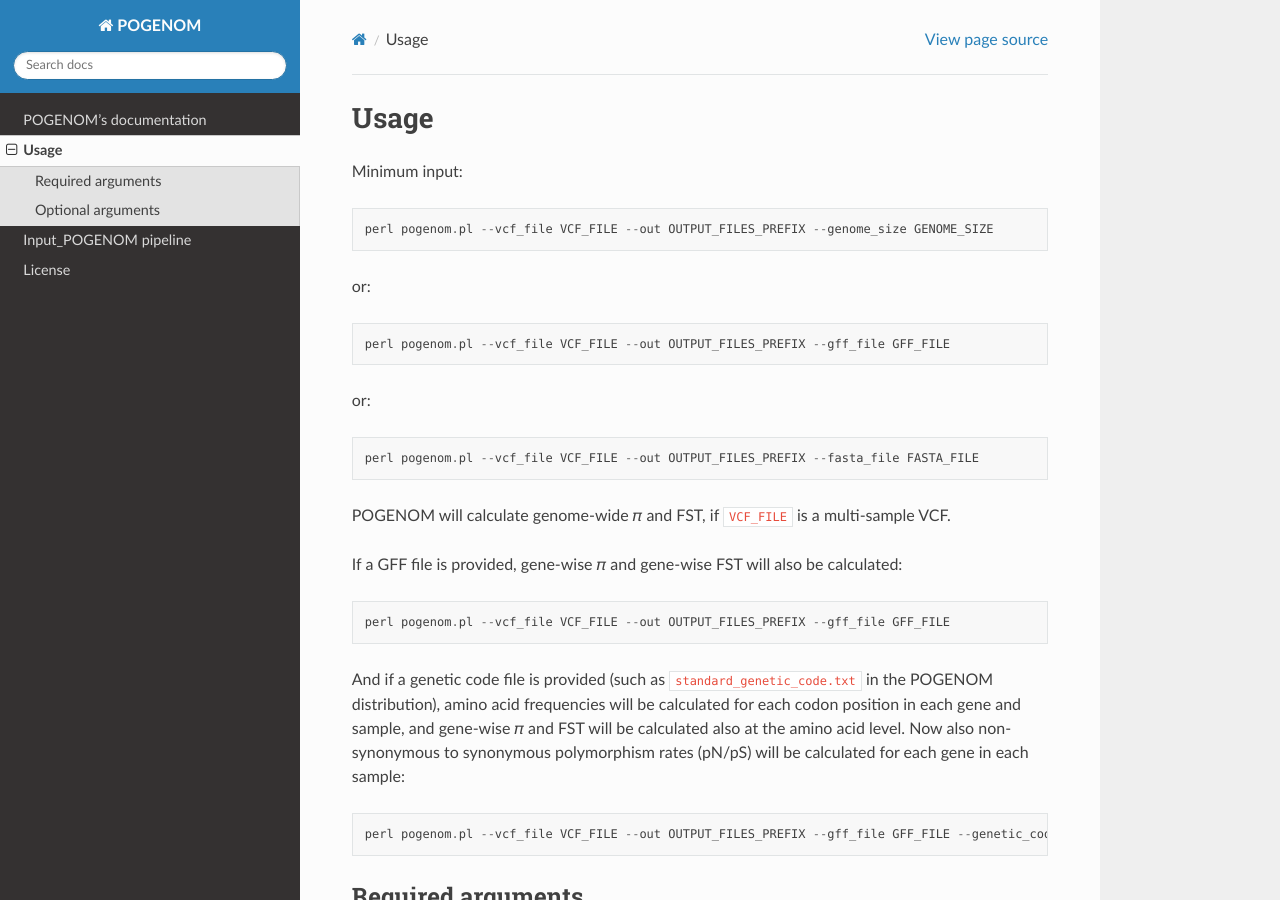
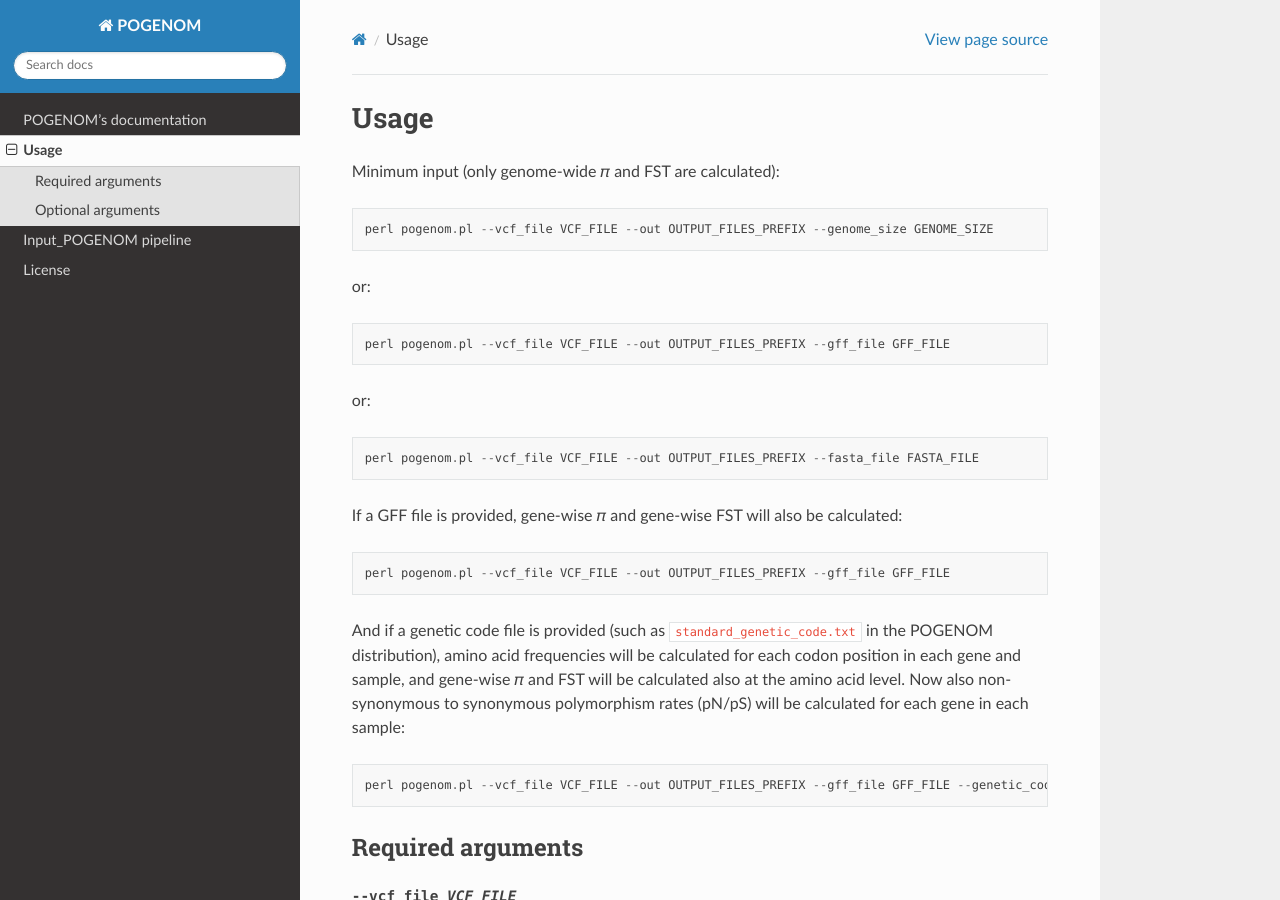
Before and after one commit to EnvGen/POGENOM, a Sphinx documentation site: the page built from docs/source/Usage_POGENOM.rst, in a window 1280 px wide and 900 px high. Built offline with Sphinx 7.4.7 and the Read the Docs theme 2.0.0, drawn with Linux system fonts in a browser that asks for light colours.

Commit message:
Update Usage_POGENOM.rst

```diff
--- a/docs/source/Usage_POGENOM.rst
+++ b/docs/source/Usage_POGENOM.rst
@@ -1,7 +1,7 @@
 Usage
 =====
 
-Minimum input::
+Minimum input (only genome-wide 𝜋 and FST are calculated)::
 
     perl pogenom.pl --vcf_file VCF_FILE --out OUTPUT_FILES_PREFIX --genome_size GENOME_SIZE
 
@@ -12,8 +12,6 @@ or::
 or::
 
     perl pogenom.pl --vcf_file VCF_FILE --out OUTPUT_FILES_PREFIX --fasta_file FASTA_FILE
-
-POGENOM will calculate genome-wide 𝜋 and FST, if ``VCF_FILE`` is a multi-sample VCF.
 
 If a GFF file is provided, gene-wise 𝜋 and gene-wise FST will also be calculated::
 
```
